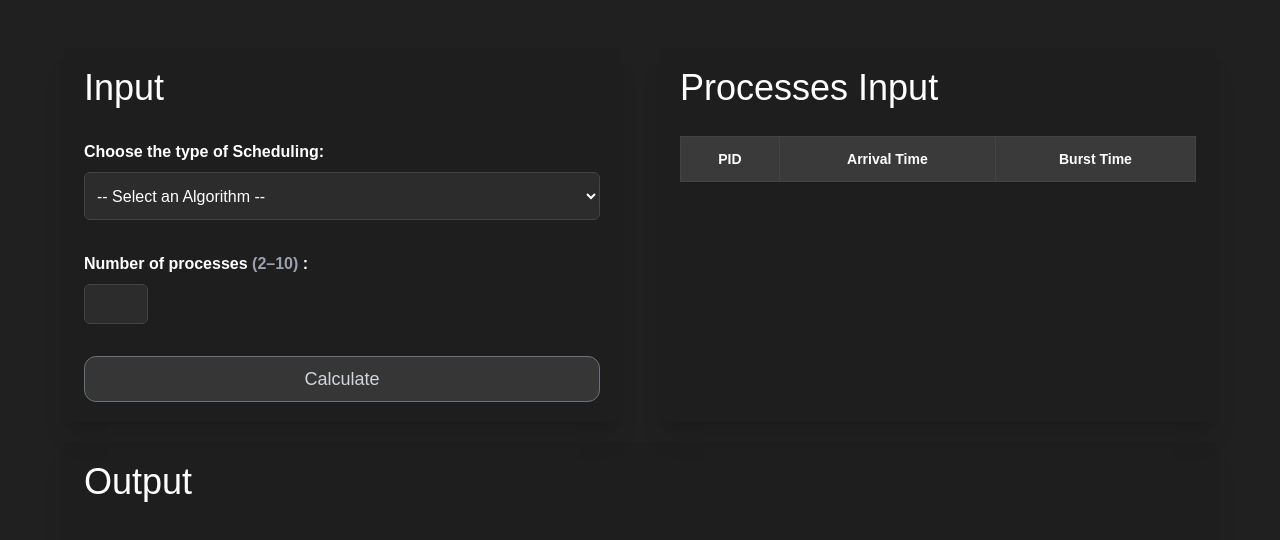
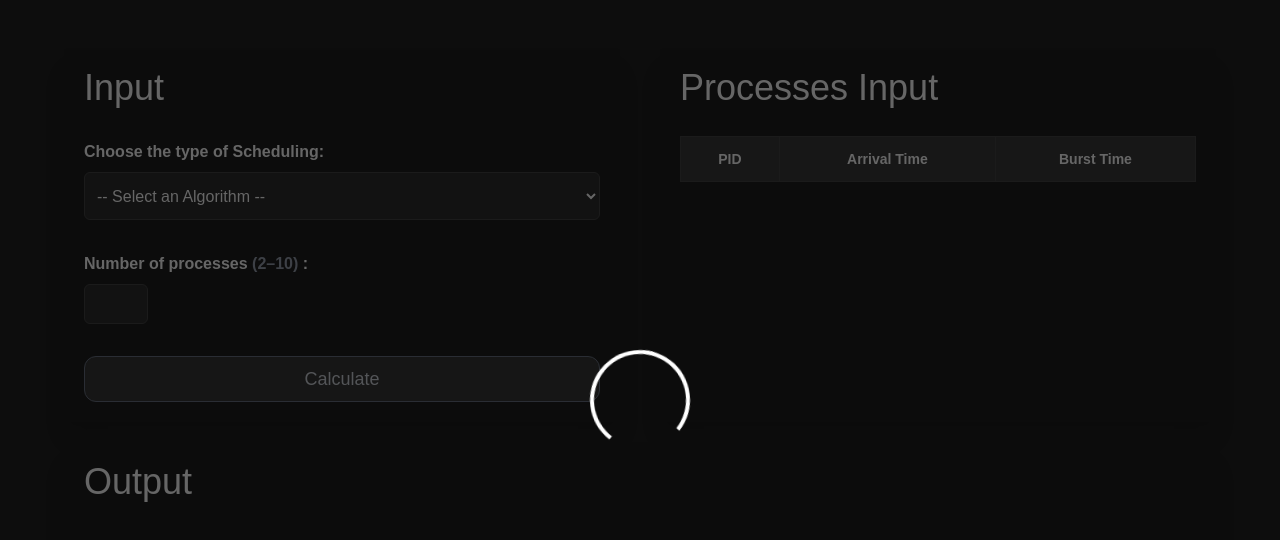
Before and after one commit to Ahmad-Buqaileh/CPU-Scheduling-Calculator, a React (Vite) app in the folder frontend/: page / in a window 1280 px wide. Shown: the top 540 px of the page. Built offline with nearby package versions, Linux system fonts and the light colour scheme.

Commit message:
Added some messages for the user since it takes long for render to start

```diff
--- a/frontend/src/components/CpuSchedulingForm.jsx
+++ b/frontend/src/components/CpuSchedulingForm.jsx
@@ -18,7 +18,7 @@ const CpuSchedulingForm = () => {
     const [showQuantum, setShowQuantum] = useState(false);
     const [showResponse, setShowResponse] = useState([]);
     const [isFull, setIsFull] = useState(true);
-    const [loading, setLoading] = useState(false);
+    const [loading, setLoading] = useState(true);
 
     const handleAlgo = (e) => {
         const selectedAlgo = e.target.value;
--- a/frontend/src/components/Loading.jsx
+++ b/frontend/src/components/Loading.jsx
@@ -1,7 +1,36 @@
+
+import { useEffect, useState } from "react"
 
 const Loading = () => {
+    const [isOverTheTime, setIsOverTheTime] = useState(false);
+    const [index, setIndex] = useState(0);
+
+    const nextMessage = () => {
+        setIsOverTheTime(true);
+        setIndex((prev) => (prev <= 3 ? prev + 1 : prev));
+    }
+
+    const messages = [
+        "",
+        "Warming things up... it's chilly out here! ❄️",
+        "Hang on! Engines are heating up, we’re almost there! 🔥",
+        "A few more seconds... the virtual coffee’s brewing! ☕️",
+        "Still warming up... almost there, promise! 🤓"
+    ]
+
+    useEffect(() => {
+        setIsOverTheTime(false);
+        const interval = setInterval(nextMessage, 10000);
+        return () => clearInterval(interval)
+    }, [])
+
     return (
-        <div className="fixed flex items-center justify-center inset-0 bg-black/50 z-10">
+        <div className="fixed flex flex-col items-center justify-center inset-0 bg-black/60 z-10">
+            {isOverTheTime && (
+                <p className="absolute top-30 left-1/2 -translate-x-1/2 text-white text-3xl font-bold">
+                    {messages[index]}
+                </p>
+            )}
             <div className="w-25 h-25 border-white border-4 rounded-full border-t-transparent animate-spin">
             </div>
         </div>
```
